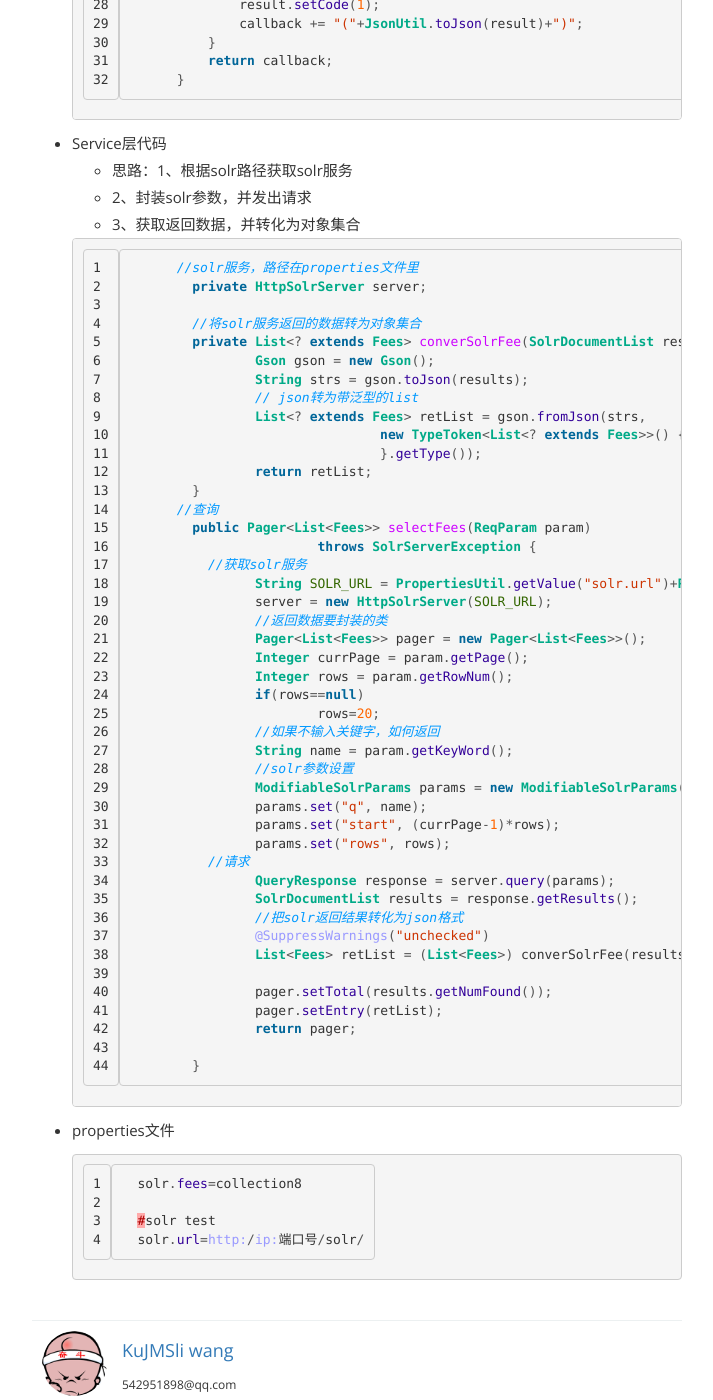
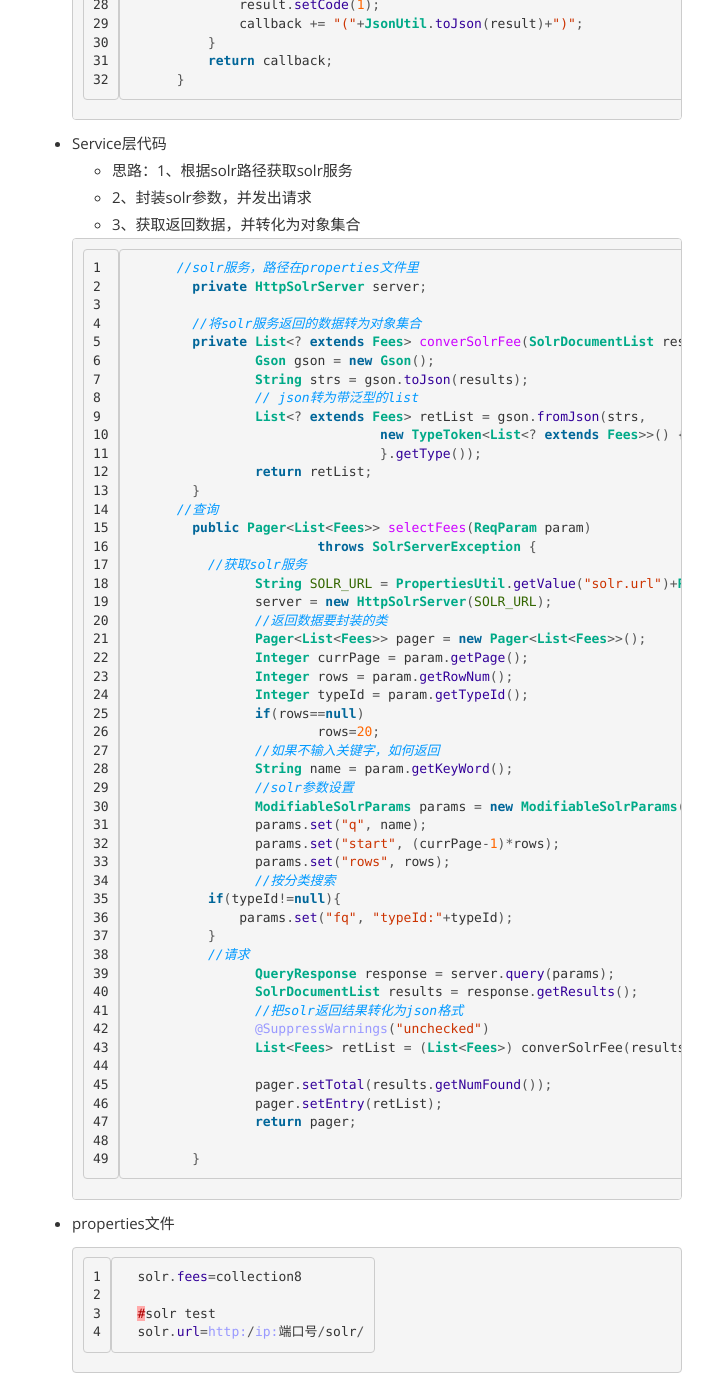
Before and after one commit to KuJMSliwang/KuJMSliwang.github.io, a Jekyll site: the page built from _posts/2018-05-28-solr.md, in a window 1280 px wide and 1400 px high, scrolled down 1126 px. Shown: the whole window, without its empty margins (283-996 px from the left). Built offline with Jekyll 4.4.1, drawn with Linux system fonts in a browser that asks for light colours.

Commit message:
solr在java中使用

```diff
--- a/_posts/2018-05-28-solr.md
+++ b/_posts/2018-05-28-solr.md
@@ -86,6 +86,7 @@
     		Pager<List<Fees>> pager = new Pager<List<Fees>>();
     		Integer currPage = param.getPage();
     		Integer rows = param.getRowNum();
+    		Integer typeId = param.getTypeId();
     		if(rows==null)
     			rows=20;
     		//如果不输入关键字，如何返回
@@ -95,6 +96,10 @@
     		params.set("q", name);
     		params.set("start", (currPage-1)*rows);
     		params.set("rows", rows);
+    		//按分类搜索
+            if(typeId!=null){
+                params.set("fq", "typeId:"+typeId);
+            }
             //请求
     		QueryResponse response = server.query(params);
     		SolrDocumentList results = response.getResults();
```
